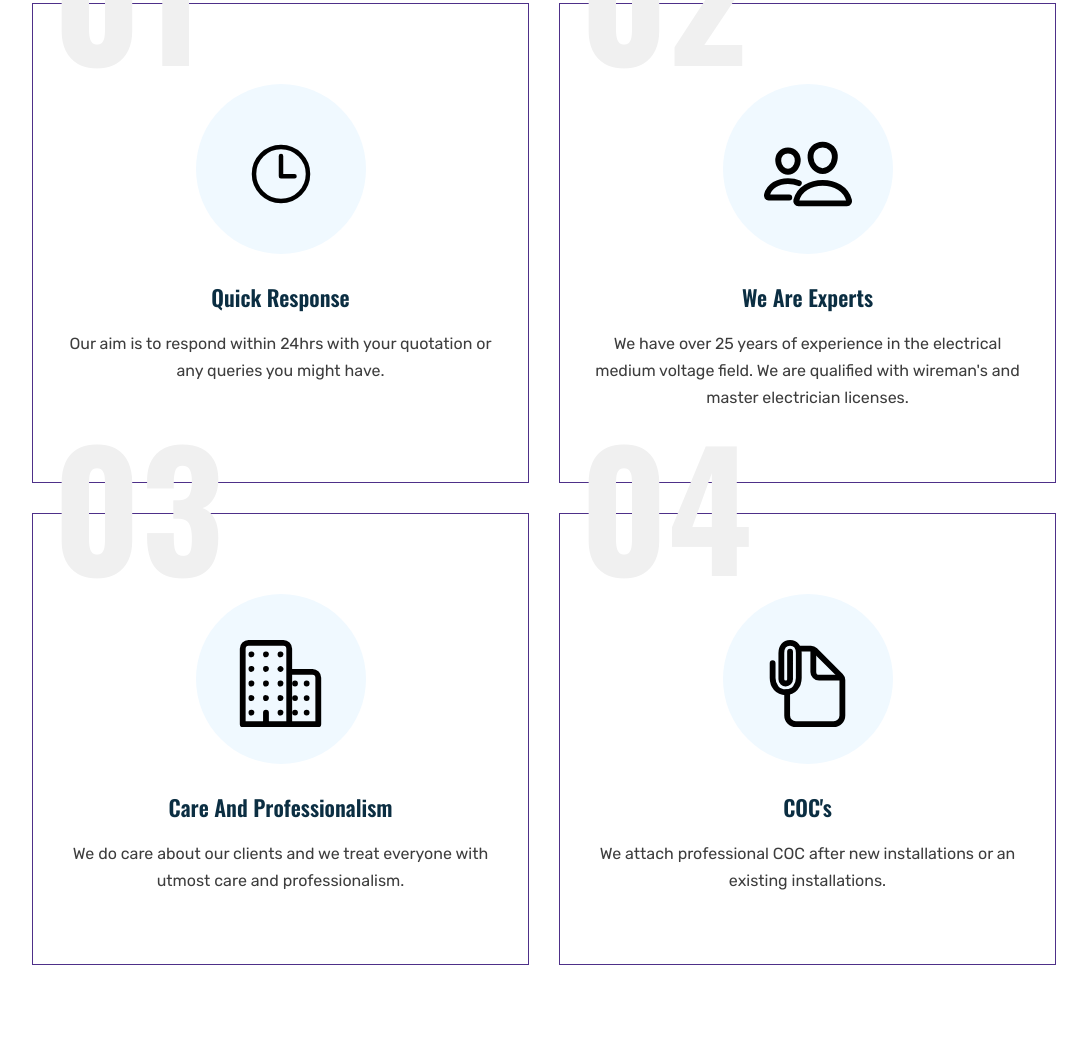
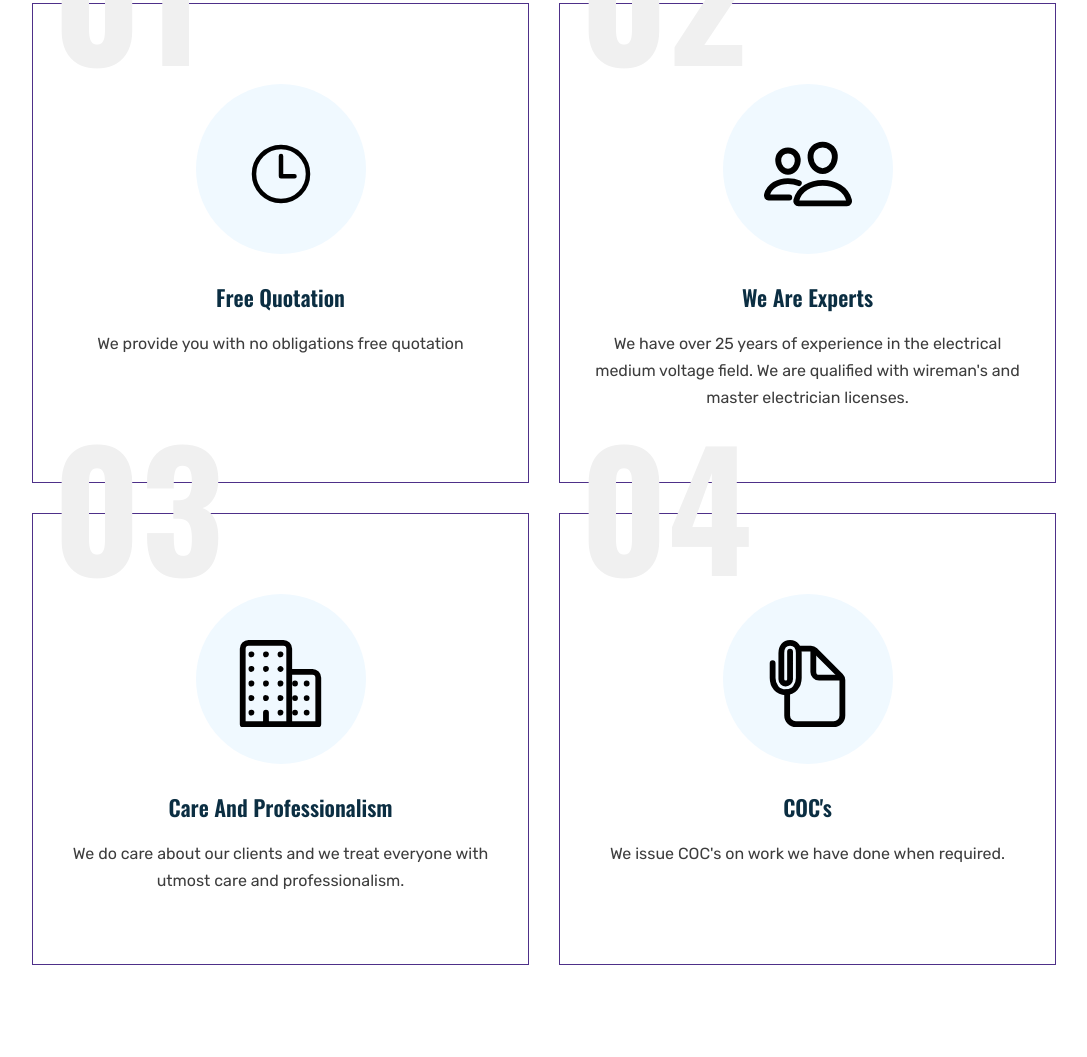
Before and after one commit to shaymk1/alin-elfen-sep-2023, a plain HTML site: page index.html in a window 1280 px wide. Shown: the part 3797-4854 px from the top of the page, without its empty margins (96-1183 px from the left). Drawn offline with nearby package versions, Linux system fonts and the light colour scheme.

Commit message:
changed the wording on free quotation

```diff
--- a/index.html
+++ b/index.html
@@ -565,11 +565,10 @@
 										/>
 									</div>
 
-									<h3 class="h3 card-title">Quick Response</h3>
+									<h3 class="h3 card-title">Free Quotation</h3>
 
 									<p class="card-text">
-										Our aim is to respond within 24hrs with your quotation or
-										any queries you might have.
+										We provide you with no obligations free quotation
 									</p>
 								</div>
 							</li>
@@ -628,7 +627,7 @@
 									<h3 class="h3 card-title">COC's</h3>
 
 									<p class="card-text">
-										We attach professional COC after new installations or an existing installations.
+										We issue COC's on work we have done when required.
 									</p>
 								</div>
 							</li>
```
